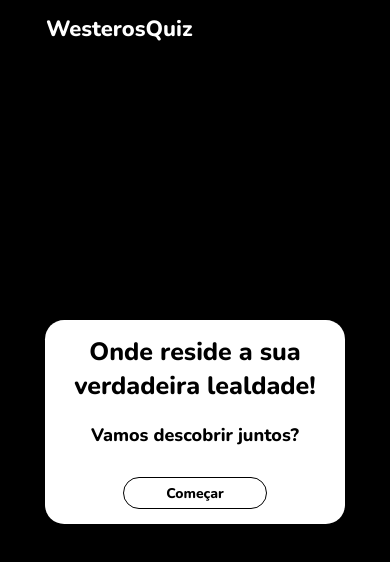
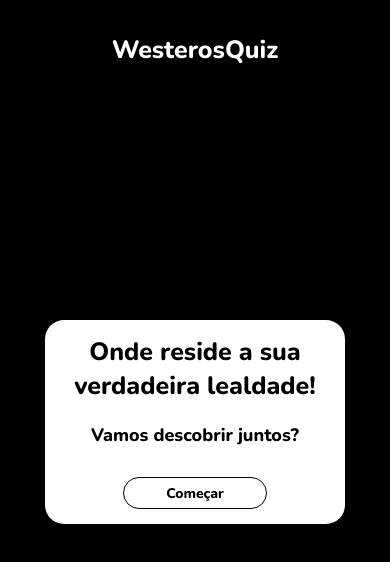
Before and after one commit to tharlesmoreto/westerosquiz, a plain HTML site: page index.html in a window 390 px wide. Drawn offline with nearby package versions, Linux system fonts and the light colour scheme.

Commit message:
alterações mobile

```diff
--- a/index.html
+++ b/index.html
@@ -2,6 +2,7 @@
 <html lang="pt-br">
   <head>
     <meta charset="UTF-8" />
+    <meta name="viewport" content="width=device-width, initial-scale=1.0">
     <link rel="icon" href="/favicon/favicon.png" />
     <link rel="stylesheet" href="/style/style.css" />
     <title>WesterosQuiz</title>
--- a/style/style.css
+++ b/style/style.css
@@ -274,3 +274,16 @@ body{
     transform: translateY(50px);
   }
 }
+
+
+@media (max-width: 480px) {
+  .logo{
+    justify-content: center;
+    height: 100px;
+  }
+  .logo p{
+    margin-left: 0;
+    font-size: 25px;
+   }
+
+}
```
